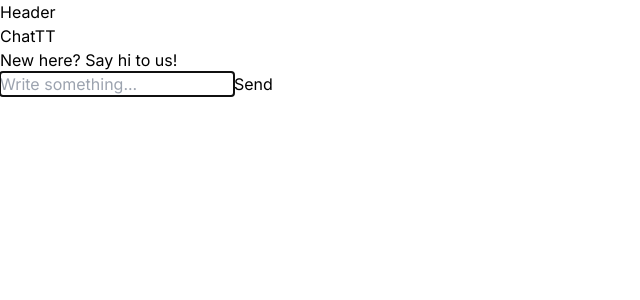
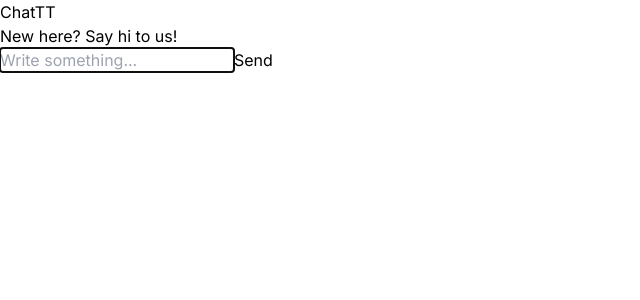
Before and after one commit to JoaoDobrowolski/chatbot, a Next.js app: page / in a window 1280 px wide. Shown: the top 300 px of the page, without its empty margins (0-640 px from the left). Built offline with nearby package versions, Linux system fonts and the light colour scheme.

Commit message:
feat: done context/provider and login box working

```diff
--- a/src/app/page.js
+++ b/src/app/page.js
@@ -1,13 +1,17 @@
+'use client';
 import React from 'react';
 import styles from './page.module.css';
 import ChatContainer from '@/components/ChatContainer';
 import Header from '@/components/Header';
+import ChatBotProvider from '@/context/ChatBotProvider';
 
 export default function Home() {
   return (
     <div>
-      <Header />
-      <ChatContainer className={styles.main} />
+      <ChatBotProvider>
+        <Header />
+        <ChatContainer className={styles.main} />
+      </ChatBotProvider>
     </div>
   );
 }
--- a/src/components/ChatContainer.js
+++ b/src/components/ChatContainer.js
@@ -1,9 +1,11 @@
 'use client'; // turn the server component into a client component
 import interpreter from '@/app/helpers/interpreter';
-import React, { useEffect, useState } from 'react';
+import React, { useContext, useEffect, useState } from 'react';
 import Login from './Login';
+import ChatBotContext from '@/context/ChatBotContext';
 
 export default function ChatContainer() {
+  const { formData, logged } = useContext(ChatBotContext);
   const [inputValue, setInputValue] = useState('');
   const [lastInput, setLastInput] = useState('');
   const [chatLog, setChatLog] = useState([]);
@@ -70,6 +72,12 @@ export default function ChatContainer() {
     developAnswer('bot', interpreter(msg));
   };
 
+  // reference: https://pt.stackoverflow.com/questions/272228/react-como-modificar-um-estado-do-componente-pai-a-partir-do-filho
+  const onChildChanged = (bool) => {
+    setShowLogin(bool);
+    developAnswer('bot', `Welcome ${formData.username}!`);
+  };
+
   return (
     <div className="container mx-auto max-w-[700px]">
       <h1 className="bg-gradient-to-r from-blue-500 to-purple-500 text-transparent bg-clip-text text-center py-3 font-bold text-6x1">ChatTT</h1>
@@ -95,9 +103,9 @@ export default function ChatContainer() {
       {showLink && (
         <a href={wichLink} target="_blank" rel="noreferrer">Reference</a>
       )}
-      {showLogin && (
+      {showLogin && !logged && (
         <div>
-          <Login />
+          <Login callbackParent={(bool) => onChildChanged(bool)} />
         </div>
       )}
       <form onSubmit={handleSubmit}>
--- a/src/components/Header.js
+++ b/src/components/Header.js
@@ -1,7 +1,10 @@
-import React from 'react';
+import ChatBotContext from '@/context/ChatBotContext';
+import React, { useContext } from 'react';
 
 export default function Header() {
+  const { formData, logged } = useContext(ChatBotContext);
+
   return (
-    <p>Header</p>
+    <p>{logged && formData.username}</p>
   );
 }
--- a/src/components/Login.js
+++ b/src/components/Login.js
@@ -1,10 +1,14 @@
-import React, { useState } from 'react';
+import React, { useContext, useState } from 'react';
+import PropTypes from 'prop-types';
+import ChatBotContext from '@/context/ChatBotContext';
 
-export default function Login() {
-  const [formData, setFormData] = useState({
-    email: '',
-    password: '',
-  });
+export default function Login({ ...props }) {
+  const { formData, setFormData, setLogged } = useContext(ChatBotContext);
+
+  // const [formData, setFormData] = useState({
+  //   username: '',
+  //   password: '',
+  // });
   const [error, setError] = useState('');
 
   const handleFormEdit = (event, name) => {
@@ -17,7 +21,8 @@ export default function Login() {
   const handleForm = async (event) => {
     try {
       event.preventDefault();
-      // send prop -> chat container 'showLogin' to false
+      props.callbackParent(false);
+      setLogged(true);
     } catch (err) {
       setError(err.message);
     }
@@ -27,11 +32,12 @@ export default function Login() {
     <div>
       <form onSubmit={handleForm}>
         <input
-          type="email"
-          placeholder="email"
-          value={formData.email}
+          type="text"
+          placeholder="username"
+          value={formData.username}
           required
-          onChange={(event) => { handleFormEdit(event, 'email'); }}
+          onChange={(event) => { handleFormEdit(event, 'username'); }}
+          autoFocus="true"
         />
         <input
           type="password"
@@ -48,3 +54,7 @@ export default function Login() {
     </div>
   );
 }
+
+Login.propTypes = {
+  callbackParent: PropTypes.func.isRequired,
+};
--- /dev/null
+++ b/src/context/ChatBotContext.js
@@ -0,0 +1,5 @@
+import React from 'react';
+
+const ChatBotContext = React.createContext();
+
+export default ChatBotContext;
--- /dev/null
+++ b/src/context/ChatBotProvider.js
@@ -0,0 +1,31 @@
+import React, { useState } from 'react';
+import PropTypes from 'prop-types';
+import ChatBotContext from './ChatBotContext';
+
+function ChatBotProvider({ children }) {
+  const [formData, setFormData] = useState({
+    username: '',
+    password: '',
+  });
+  const [logged, setLogged] = useState(false);
+
+
+  const contextValue = {
+    formData,
+    setFormData,
+    logged,
+    setLogged,
+  };
+
+  return (
+    <ChatBotContext.Provider value={contextValue}>
+      {children}
+    </ChatBotContext.Provider>
+  );
+}
+
+ChatBotProvider.propTypes = {
+  children: PropTypes.node.isRequired,
+};
+
+export default ChatBotProvider;
```
